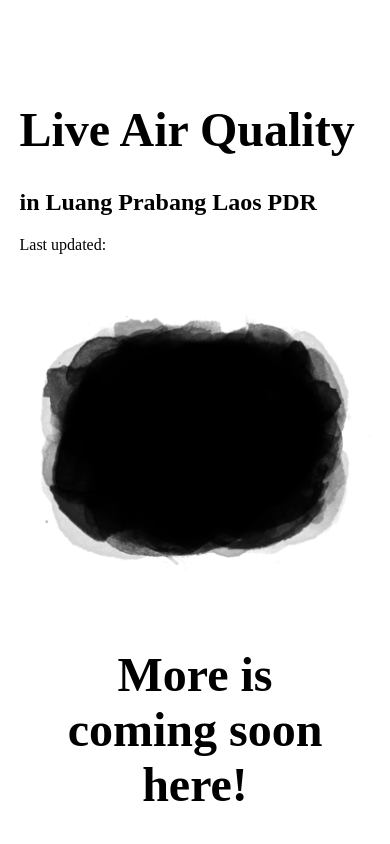
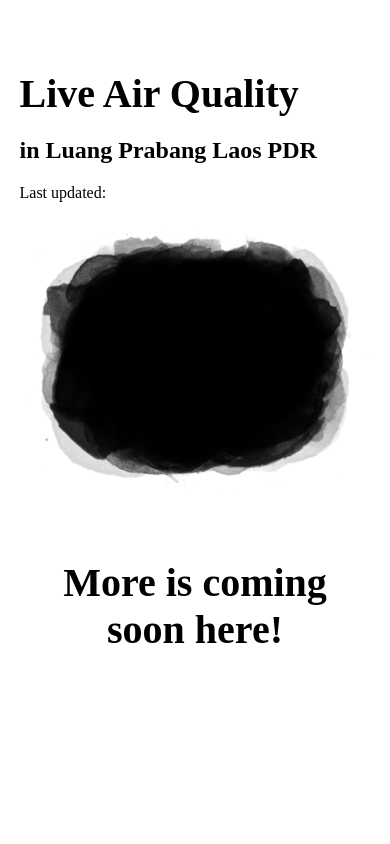
Before and after one commit to bbilly1/aqi_monitor, a PHP site: page / in a window 390 px wide. Run offline with PHP 8.4, Linux system fonts and the light colour scheme; some web fonts are replaced.

Commit message:
minimal mobile improvements

```diff
--- a/frontend/nginx/css/style.css
+++ b/frontend/nginx/css/style.css
@@ -81,8 +81,16 @@ p {
 
 /* responsiv */
 @media screen and (max-width: 700px) {
-
-    .top_content {
+    h1 {
+        font-size: 2.5em;
+    }
+    .title h1 {
+        margin: 0;
+    }
+    .title {
+        padding: 30px 0 0 0;
+    }
+    .top_content, .tagline_content {
         width: 90%;
     }
     .aqi_box h1 {
```
